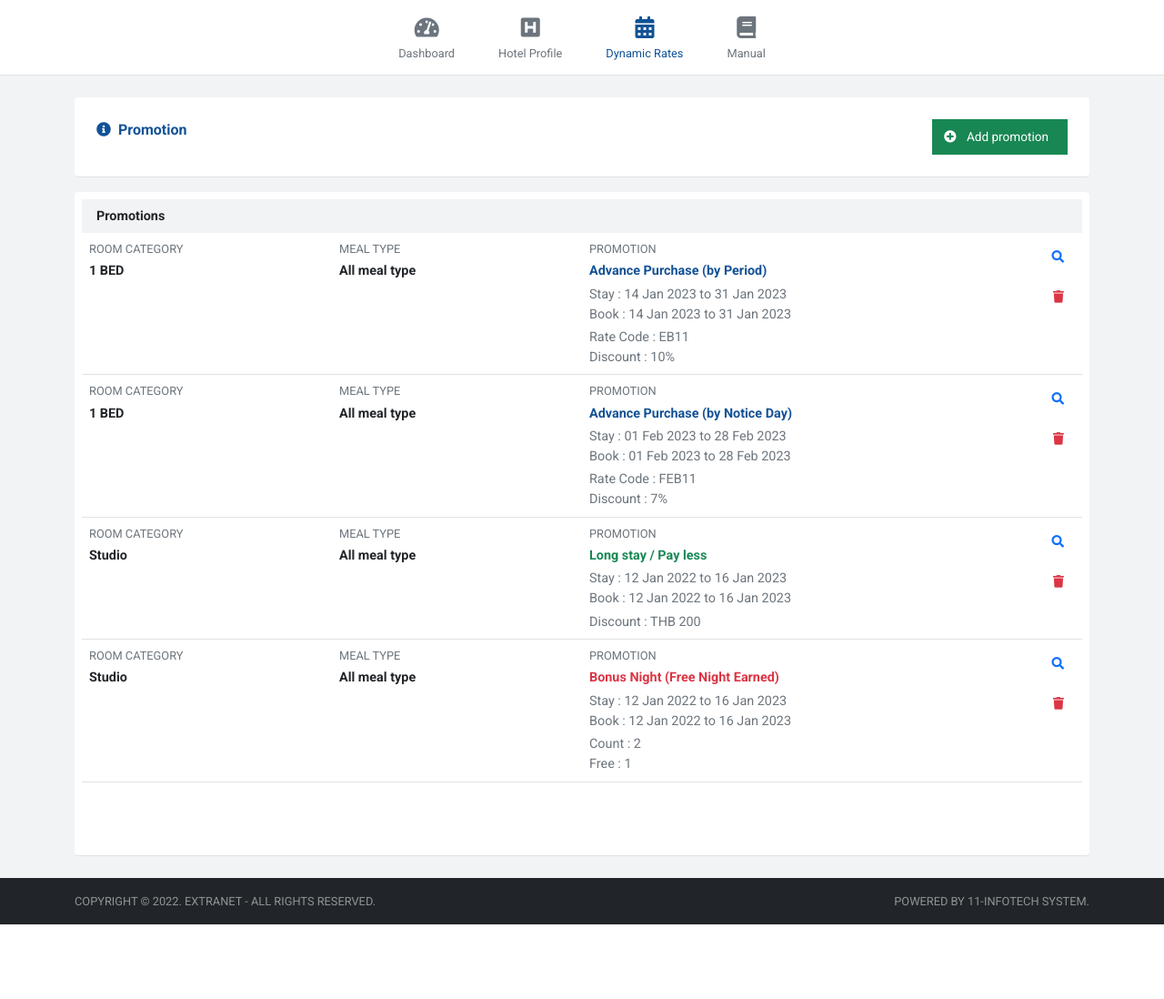
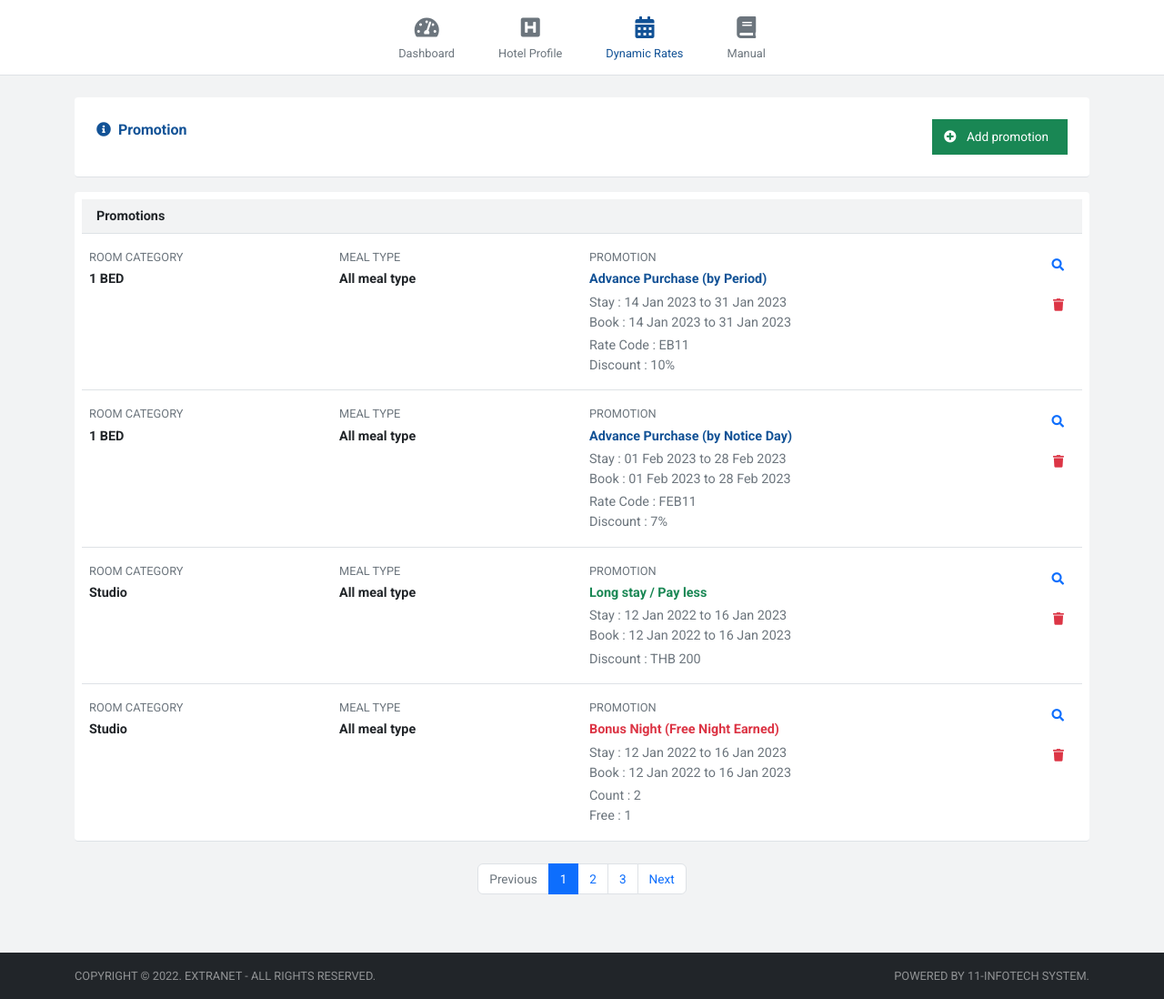
Before and after one commit to runxrun/extranet, a PHP site: page /promotion/?page=1 in a window 1280 px wide. Shown: the part 75-1173 px from the top of the page at 91% size. Before the commit the page ends 1091 px from the top, so only its background shows below. Run offline with PHP 8.4, Linux system fonts and the light colour scheme.

Commit message:
[update] - promo, enhance title

```diff
--- a/enhancement/includes/enhancement-title.php
+++ b/enhancement/includes/enhancement-title.php
@@ -1,6 +1,6 @@
 <div class="bg-white border-bottom rounded-1 p-4">
 	<div class="row justify-content-between">
-		<div class="col-12 col-lg-9 order-1 order-lg-0">
+		<div class="pb-2 pb-sm-0 col-auto">
 			<div class="d-flex">
 				<span class="fs-6 fw-bold text-primary pe-2">
 					<i class="fas fa-info-circle"></i>
@@ -9,9 +9,8 @@
 					Enhancement
 				</span>
 			</div>
-
 		</div>
-		<div class="pb-3 pb-lg-0 col-auto order-0 order-lg-1">
+		<div class="col-auto">
 			<button
 				class="btn btn-success rounded-0 py-2 fs-8 text-white"
 				onclick="window.open('/enhancement/?page=add-enhancement','_self');">
--- a/promotion/includes/promotion-title.php
+++ b/promotion/includes/promotion-title.php
@@ -1,6 +1,6 @@
 <div class="bg-white border-bottom rounded-1 p-4">
 	<div class="row justify-content-between">
-		<div class="col-12 col-lg-9 order-1 order-lg-0">
+		<div class="pb-2 pb-sm-0 col-auto">
 			<div class="d-flex">
 				<span class="fs-6 fw-bold text-primary pe-2">
 					<i class="fas fa-info-circle"></i>
@@ -10,7 +10,7 @@
 				</span>
 			</div>
 		</div>
-		<div class="pb-3 pb-lg-0 col-auto order-0 order-lg-1">
+		<div class="col-auto">
 			<button
 				class="btn btn-success rounded-0 py-2 fs-8 text-white"
 				onclick="window.open('/promotion/?page=add-promotion','_self');">
--- a/promotion/list-promotion.php
+++ b/promotion/list-promotion.php
@@ -1,5 +1,5 @@
 <div class="bg-white border-bottom rounded-1 mt-3">
-	<div class="p-2">
+	<div class="pt-2 px-2">
 		<div class="bg-light py-2 px-3 d-flex fs-7">
 			<span class="fw-bold text-dark">Promotions</span>
 		</div>
@@ -79,7 +79,7 @@
 		foreach ($listpromo as $key => $value)
 		{
 		?>
-		<div class="border-bottom pb-2 px-2 mb-2">
+		<div class="border-top py-3 px-2">
 			<div class="row g-3">
 				<div class="col-12 col-lg-3">
 					<div class="fs-9 text-secondary text-uppercase text-truncate">
@@ -173,11 +173,29 @@
 		}
 		?>
 	</div>
-	<div class="p-4">
-		<br>
-	</div>
 </div>
 
+<div class="d-flex justify-content-center py-4">
+	<nav aria-label="...">
+		<ul class="pagination">
+			<li class="page-item disabled">
+				<a class="page-link fs-8" href="#" tabindex="-1" aria-disabled="true">Previous</a>
+			</li>
+			<li class="page-item active" aria-current="page">
+				<a class="page-link fs-8" href="#">1</a>
+			</li>
+			<li class="page-item">
+				<a class="page-link fs-8" href="#">2</a>
+			</li>
+			<li class="page-item">
+				<a class="page-link fs-8" href="#">3</a>
+			</li>
+			<li class="page-item">
+				<a class="page-link fs-8" href="#">Next</a>
+			</li>
+		</ul>
+	</nav>
+</div>
 
 <div
 	class="modal fade"
```
